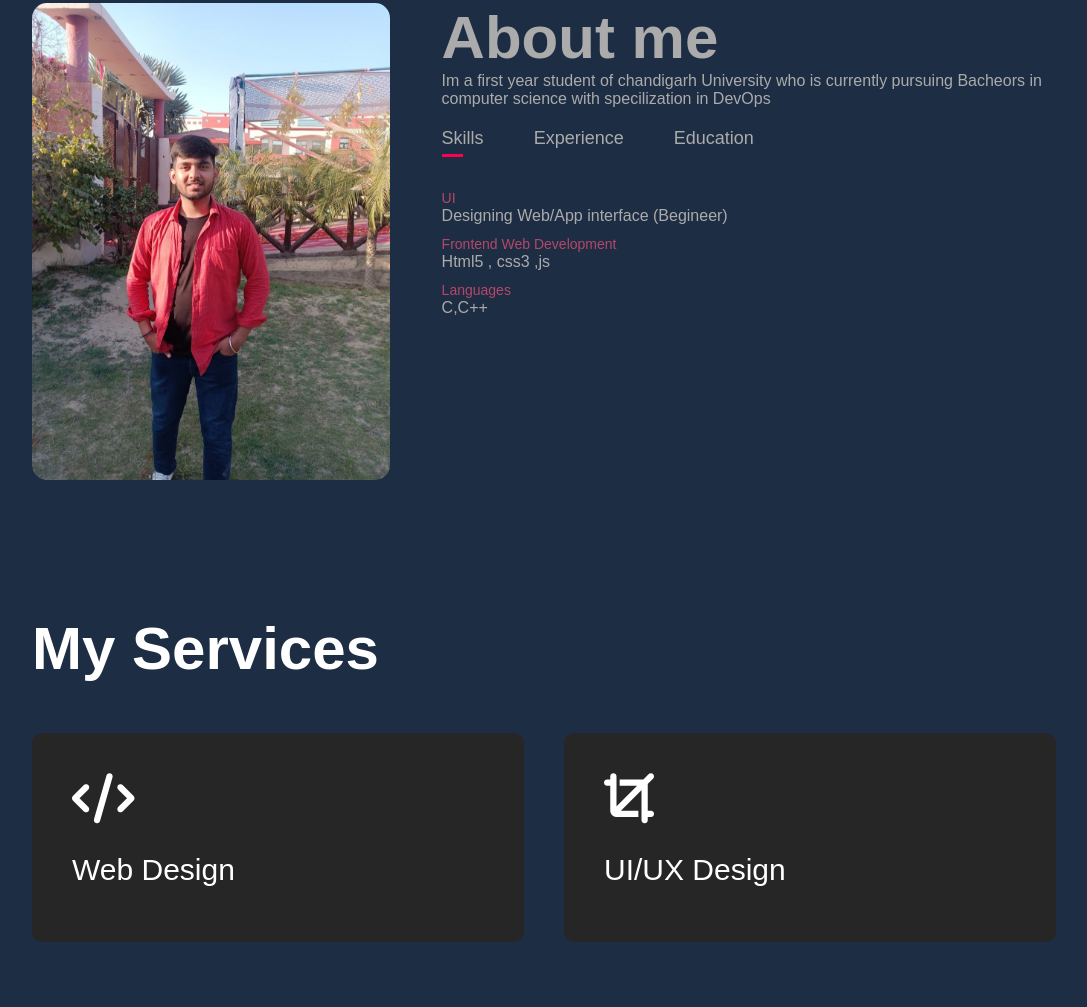
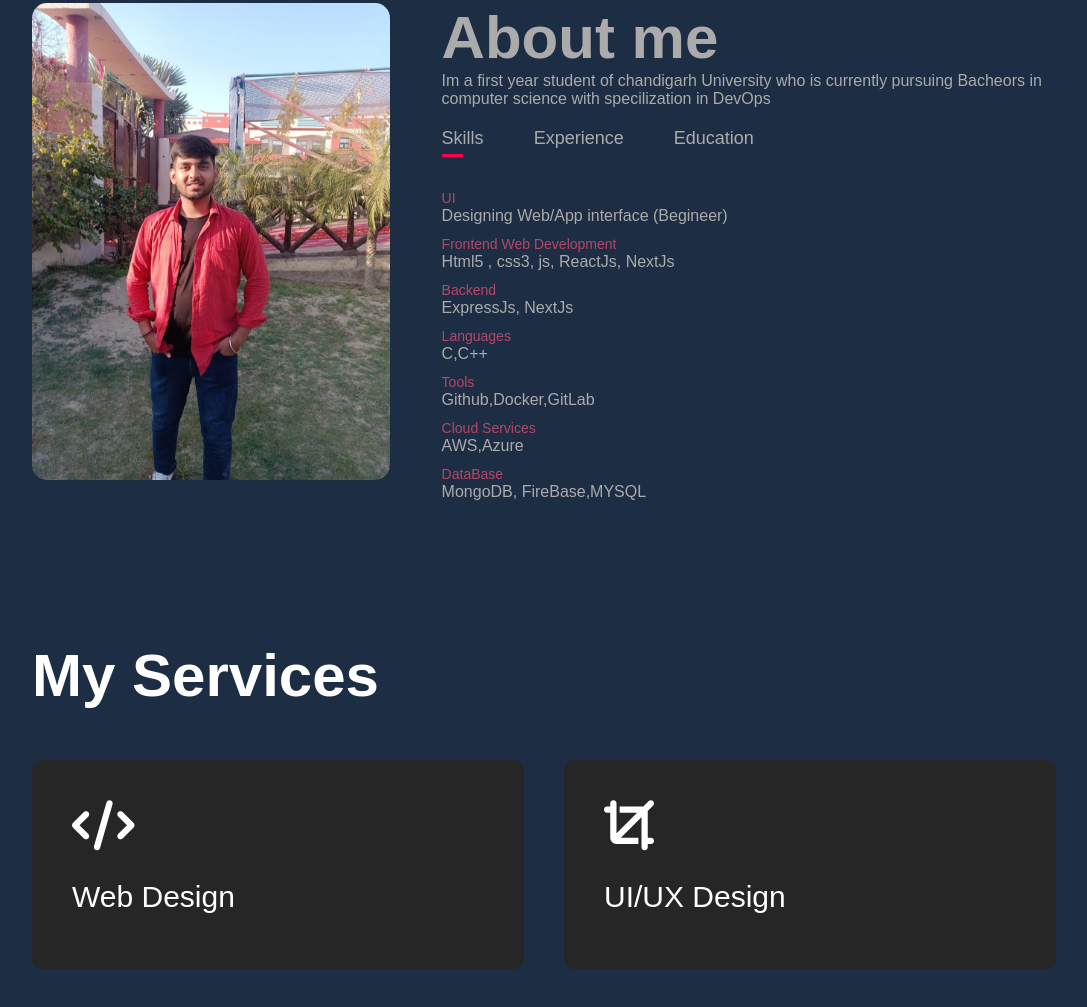
Before and after one commit to ShivamThakkar1211/portfolio-website, a plain HTML site: page index.html in a window 1280 px wide. Shown: the part 887-1894 px from the top of the page, without its empty margins (96-1183 px from the left). Drawn offline with Linux system fonts and the light colour scheme.

Commit message:
Update index.html

```diff
--- a/index.html
+++ b/index.html
@@ -46,8 +46,12 @@
                 <div class="tab-contents active-tab" id="skills">
                     <ul>
                         <li><span>UI</span><br>Designing Web/App interface (Begineer)</li>
-                        <li><span>Frontend Web Development</span><br>Html5 ,  css3 ,js</li>
+                        <li><span>Frontend Web Development</span><br>Html5 , css3, js, ReactJs, NextJs</li>
+                        <li><span>Backend</span><br>ExpressJs, NextJs</li>
                         <li><span>Languages</span><br>C,C++</li>
+                        <li><span>Tools</span><br>Github,Docker,GitLab</li>
+                        <li><span>Cloud Services</span><br>AWS,Azure</li>
+                        <li><span>DataBase</span><br>MongoDB, FireBase,MYSQL</li>
                     </ul>
                 </div>
                 <div class="tab-contents" id="Experience">
```
